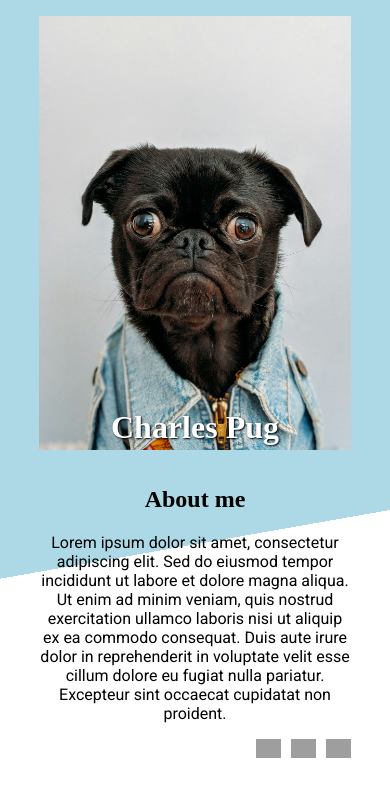
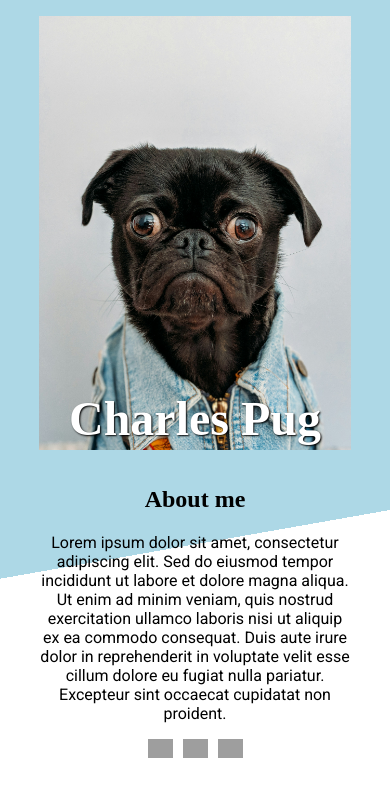
Before and after one commit to Jfoti64/Homepage, a website built with webpack: page src/index.html in a window 390 px wide. Built offline with nearby package versions, Linux system fonts and the light colour scheme; grey boxes are pictures that could not be loaded; a web font is replaced by a local one.

Commit message:
Clean up about me layout below 600px

```diff
--- a/src/style.css
+++ b/src/style.css
@@ -93,8 +93,21 @@ h6 {
     max-width: 400px;
   }
 
+  .icon-container {
+    justify-content: center;
+  }
+
   .about-text {
     background-color: transparent;
+  }
+
+  .about-me {
+    min-width: 280px;
+  }
+
+  .about-me h1 {
+    font-size: 3rem;
+    text-align: center;
   }
 }
 
```
